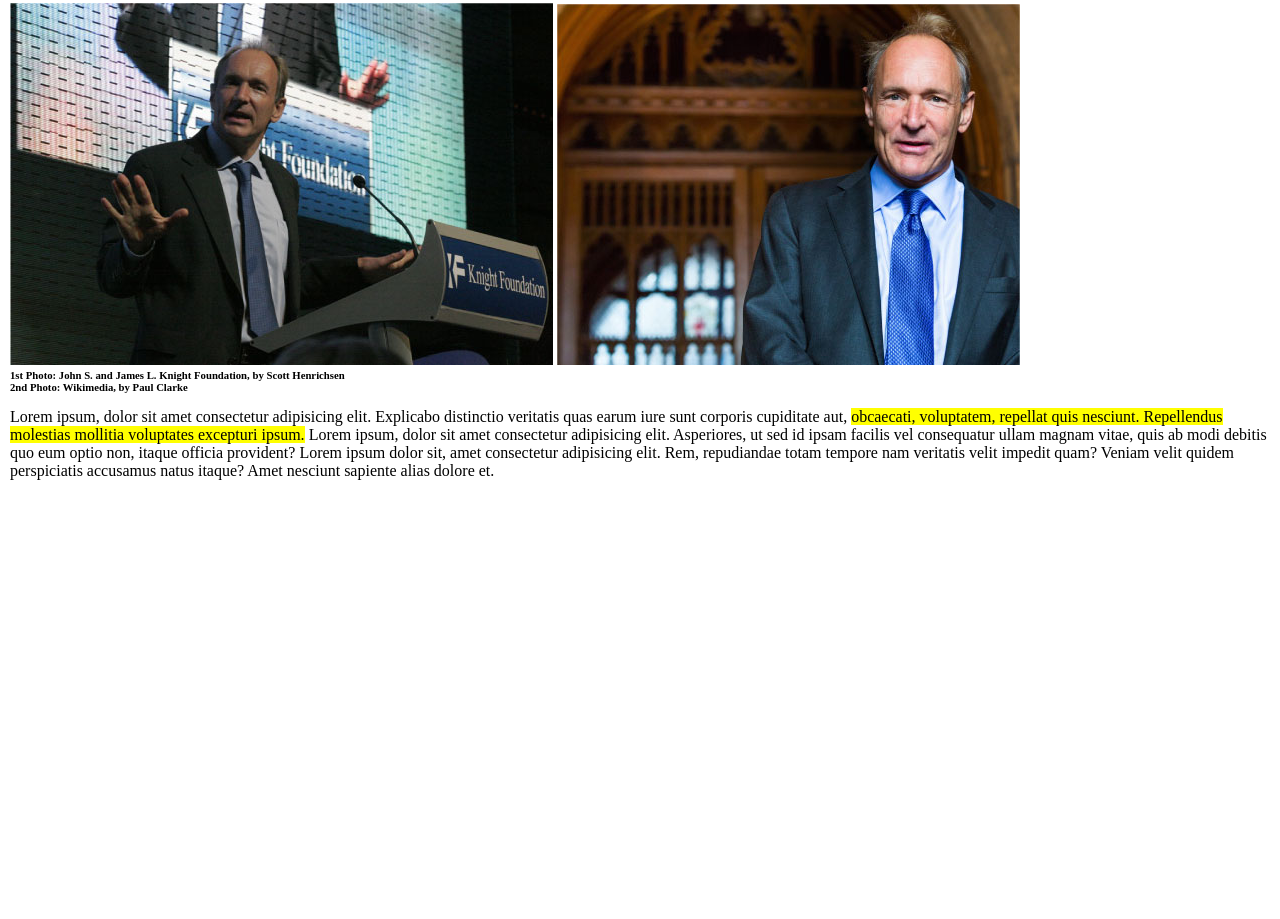
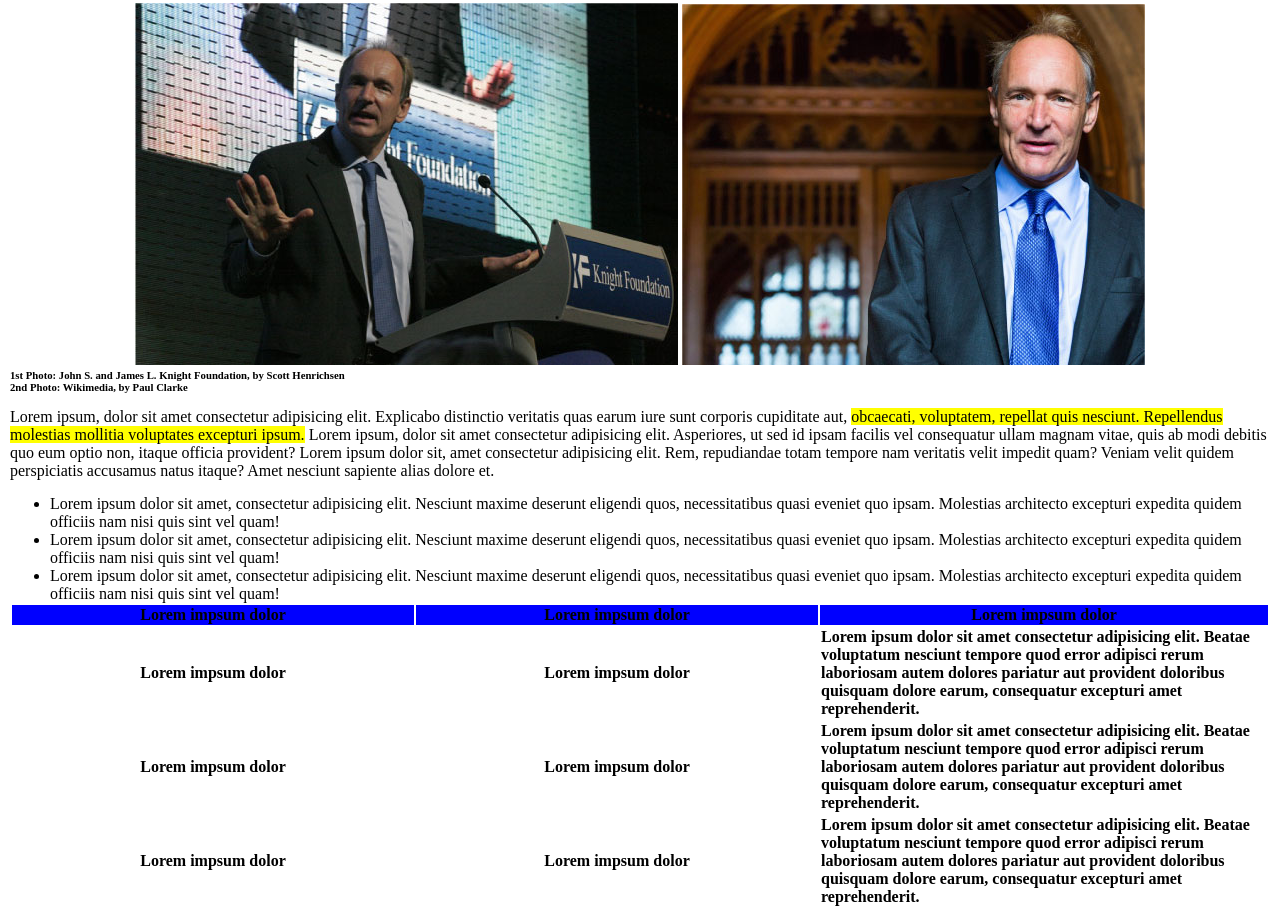
Before and after one commit to robertvlad/html-css-booleaner, a plain HTML site: page index.html in a window 1280 px wide. Shown: the part 203-1122 px from the top of the page. Before the commit the page ends 800 px from the top, so only its background shows below. Drawn offline with Linux system fonts and the light colour scheme.

Commit message:
Add botton of article

```diff
--- a/css/style.css
+++ b/css/style.css
@@ -35,6 +35,7 @@
 
 #pic_container{
     margin-top: 10px;
+    text-align: center;
 }
 
 #first_text{
@@ -44,3 +45,23 @@
 #yellow_important{
     background-color: rgba(255,255,0,255);
 }
+
+#thead_line{
+    background-color: rgba(32,169,229,255);
+}
+
+.table_short{
+   width: 400px;
+}
+
+.third_line{
+    text-align: left;
+}
+
+.blue_row{
+    background-color: blue;
+}
+
+#table{
+    display: block;
+}
--- a/index.html
+++ b/index.html
@@ -39,6 +39,38 @@
                 <p id="first_text">
                     Lorem ipsum, dolor sit amet consectetur adipisicing elit. Explicabo distinctio veritatis quas earum iure sunt corporis cupiditate aut, <span id="yellow_important">obcaecati, voluptatem, repellat quis nesciunt. Repellendus molestias mollitia voluptates excepturi ipsum.</span> Lorem ipsum, dolor sit amet consectetur adipisicing elit. Asperiores, ut sed id ipsam facilis vel consequatur ullam magnam vitae, quis ab modi debitis quo eum optio non, itaque officia provident? Lorem ipsum dolor sit, amet consectetur adipisicing elit. Rem, repudiandae totam tempore nam veritatis velit impedit quam? Veniam velit quidem perspiciatis accusamus natus itaque? Amet nesciunt sapiente alias dolore et.
                 </p>
+                <ul>
+                    <li>Lorem ipsum dolor sit amet, consectetur adipisicing elit. Nesciunt maxime deserunt eligendi quos, necessitatibus quasi eveniet quo ipsam. Molestias architecto excepturi expedita quidem officiis nam nisi quis sint vel quam!</li>
+                    <li>Lorem ipsum dolor sit amet, consectetur adipisicing elit. Nesciunt maxime deserunt eligendi quos, necessitatibus quasi eveniet quo ipsam. Molestias architecto excepturi expedita quidem officiis nam nisi quis sint vel quam!</li>
+                    <li>Lorem ipsum dolor sit amet, consectetur adipisicing elit. Nesciunt maxime deserunt eligendi quos, necessitatibus quasi eveniet quo ipsam. Molestias architecto excepturi expedita quidem officiis nam nisi quis sint vel quam!</li>
+                </ul>
+                <table id="table">
+                    <thead>
+                        <tr class="blue_row">
+                            <th class="table_short">Lorem impsum dolor</th>
+                            <th class="table_short">Lorem impsum dolor</th>
+                            <th>Lorem impsum dolor</th>
+                        </tr>
+                    </thead>
+                    <tbody>
+                        <tr>
+                            <th>Lorem impsum dolor</th>
+                            <th>Lorem impsum dolor</th>
+                            <th class="third_line">Lorem ipsum dolor sit amet consectetur adipisicing elit. Beatae voluptatum nesciunt tempore quod error adipisci rerum laboriosam autem dolores pariatur aut provident doloribus quisquam dolore earum, consequatur excepturi amet reprehenderit.</th>
+                        </tr>
+                        <tr>
+                            <th>Lorem impsum dolor</th>
+                            <th>Lorem impsum dolor</th>
+                            <th class="third_line">Lorem ipsum dolor sit amet consectetur adipisicing elit. Beatae voluptatum nesciunt tempore quod error adipisci rerum laboriosam autem dolores pariatur aut provident doloribus quisquam dolore earum, consequatur excepturi amet reprehenderit.</th>
+                        </tr>
+                        <tr>
+                            <th>Lorem impsum dolor</th>
+                            <th>Lorem impsum dolor</th>
+                            <th class="third_line">Lorem ipsum dolor sit amet consectetur adipisicing elit. Beatae voluptatum nesciunt tempore quod error adipisci rerum laboriosam autem dolores pariatur aut provident doloribus quisquam dolore earum, consequatur excepturi amet reprehenderit.</th>
+                        </tr>
+                    </tbody>
+
+                </table>
 
 
 
```
